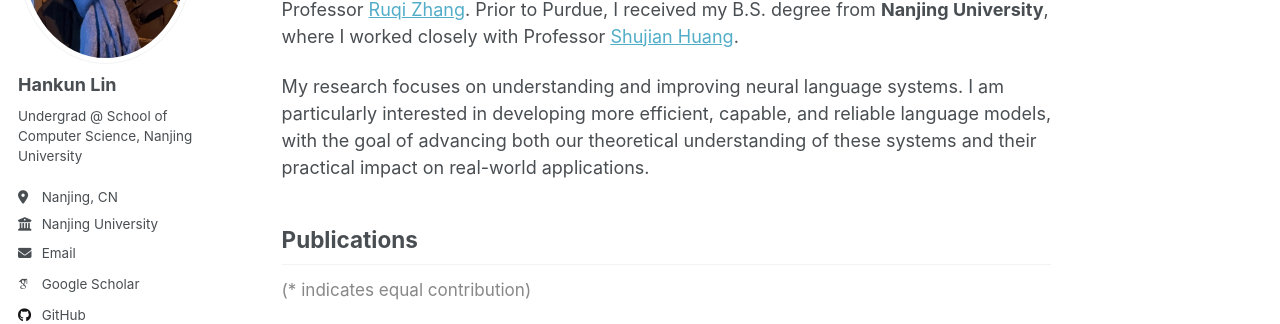
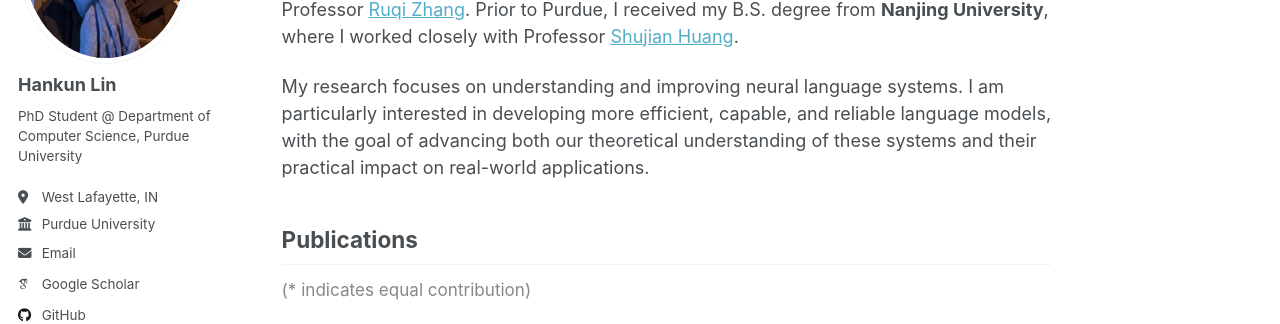
Before and after one commit to lhk2004/lhk2004.github.io, a Jekyll site: the page built from _pages/about.md, in a window 1280 px wide. Shown: the part 240-564 px from the top of the page. Built offline with Jekyll 4.4.1, drawn with Linux system fonts in a browser that asks for light colours; some web fonts are replaced; a script that is not in the unit is left out.

Commit message:
update _config.yml

```diff
--- a/_config.yml
+++ b/_config.yml
@@ -25,11 +25,11 @@
   avatar           : "profile.png"
   name             : "Hankun Lin"
   pronouns         : # example: "she/her"
-  bio              : "Undergrad @ School of Computer Science, Nanjing University"
-  location         : "Nanjing, CN"
-  employer         : "Nanjing University"
+  bio              : "PhD Student @ Department of Computer Science, Purdue University"
+  location         : "West Lafayette, IN"
+  employer         : "Purdue University"
   uri              : # URL
-  email            : "linhk@smail.nju.edu.cn"
+  email            : "lhankun@purdue.edu"
 
   # Academic websites
   academia         : # URL
```
